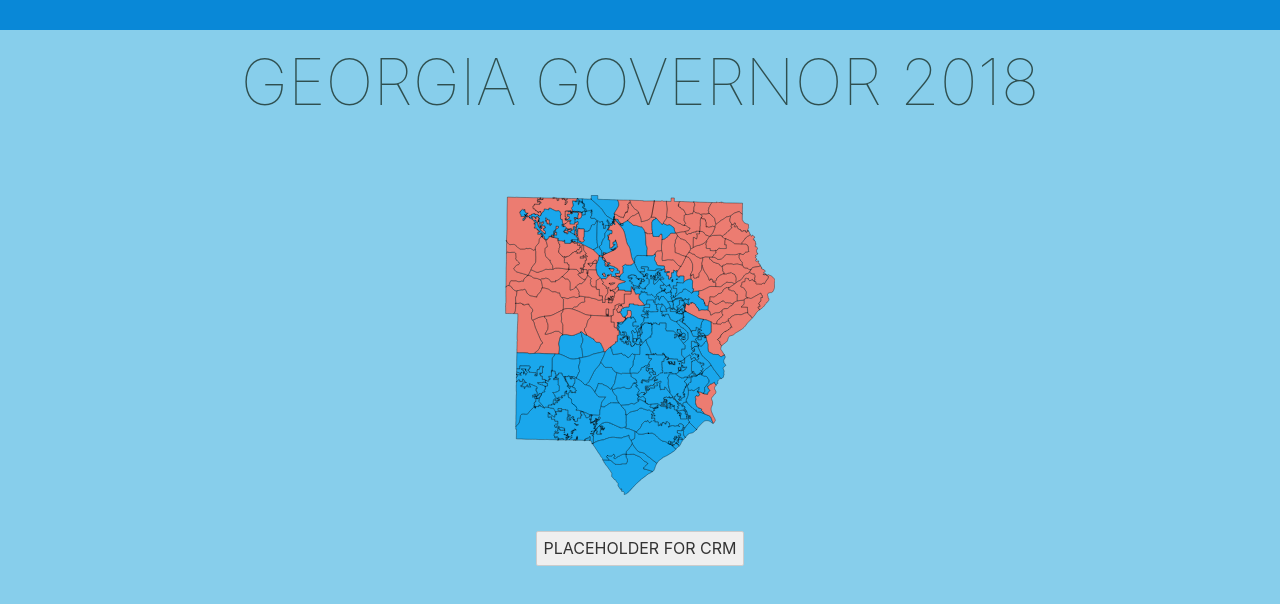
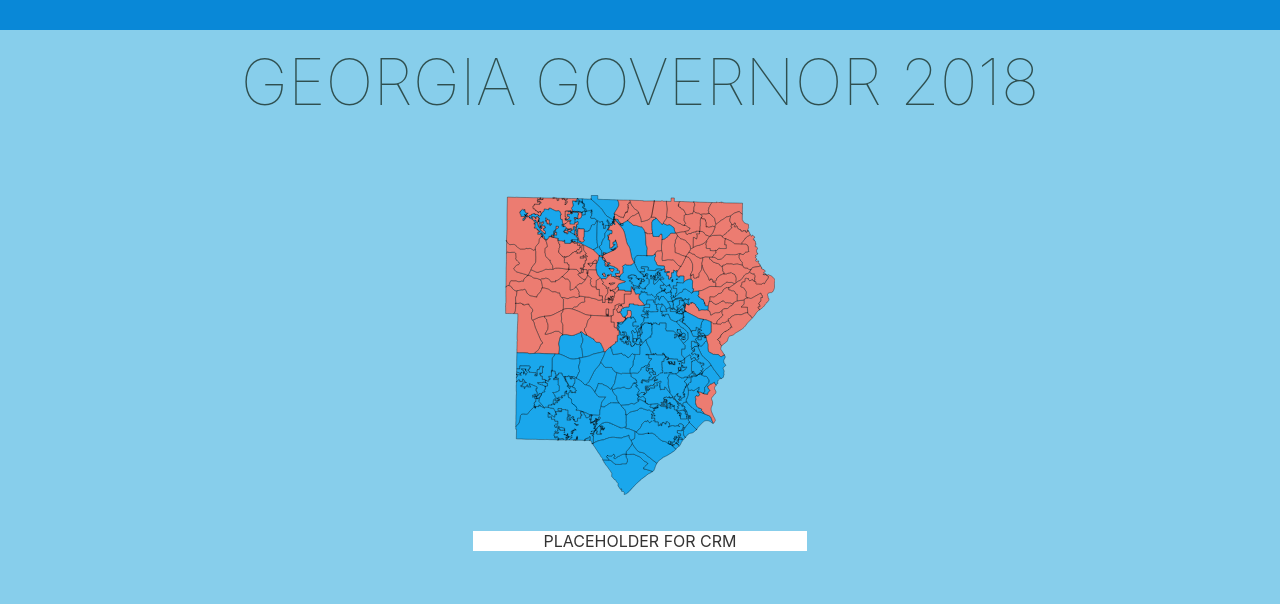
Before and after one commit to jimmydaleucf/CobbElectionProject, a Svelte app: page / in a window 1280 px wide. Shown: the top 604 px of the page. Built offline with nearby package versions, Linux system fonts and the light colour scheme.

Commit message:
precinct name populating.

```diff
--- a/src/CountyPrecinct.svelte
+++ b/src/CountyPrecinct.svelte
@@ -31,10 +31,10 @@
         map.querySelectorAll("path").forEach((node) => {
           node.addEventListener("mouseenter", () => {
             let id = node.getAttribute("id");
-            document.querySelector("button").innerText = id;
+            document.getElementById("crm").innerHTML = id;
           });
           node.addEventListener("mouseleave", () => {
-            document.querySelector("button").innerText = "PLACEHOLDER FOR CRM";
+            document.getElementById("crm").innerText = "PLACEHOLDER FOR CRM";
           });
         });
       });
@@ -74,9 +74,8 @@
     {#if svgMarkup}
       <div class="map" bind:this={map}>{@html svgMarkup}</div>
     {/if}
+    <div id="crm">PLACEHOLDER FOR CRM</div>
   </div>
-
-  <button> PLACEHOLDER FOR CRM </button>
 </main>
 
 <style>
@@ -101,6 +100,9 @@
 
   svg {
   }
+  #crm {
+    background-color: white;
+  }
 
   @media (min-width: 640px) {
     .map {
```
